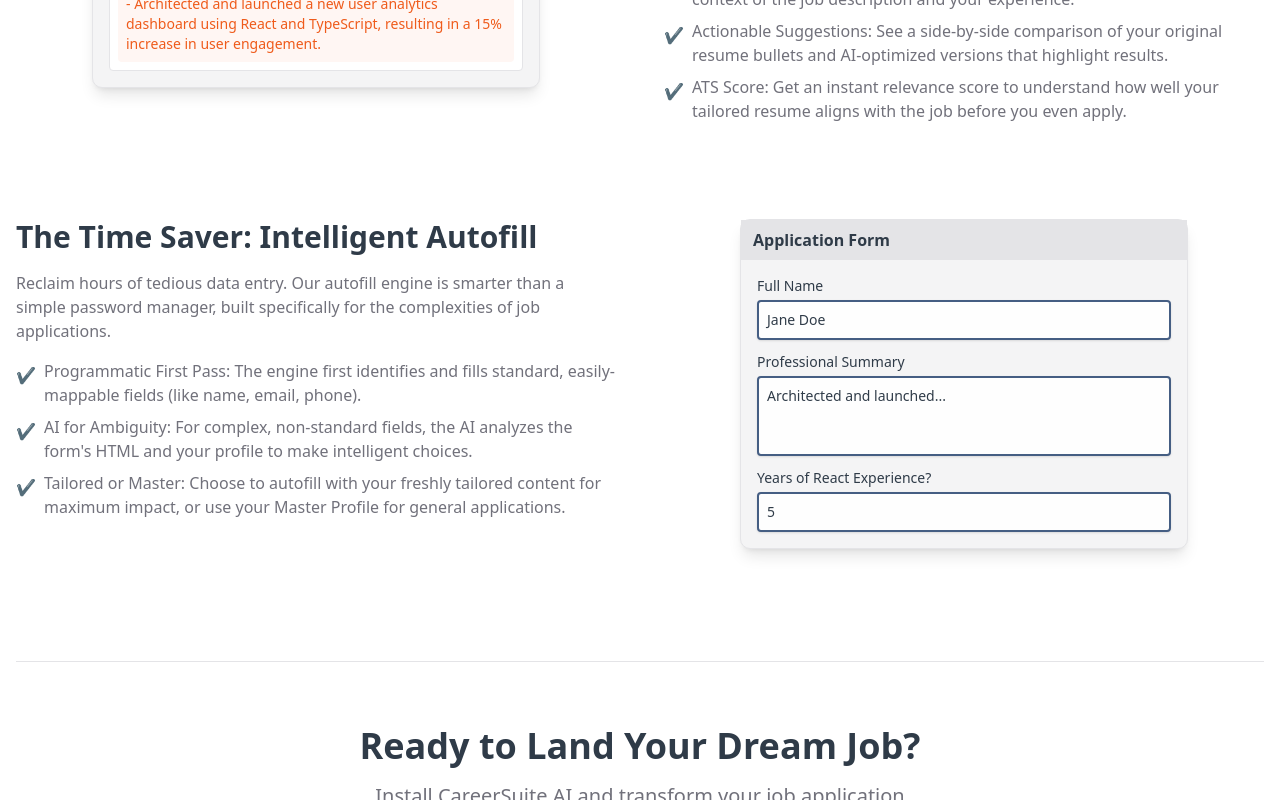
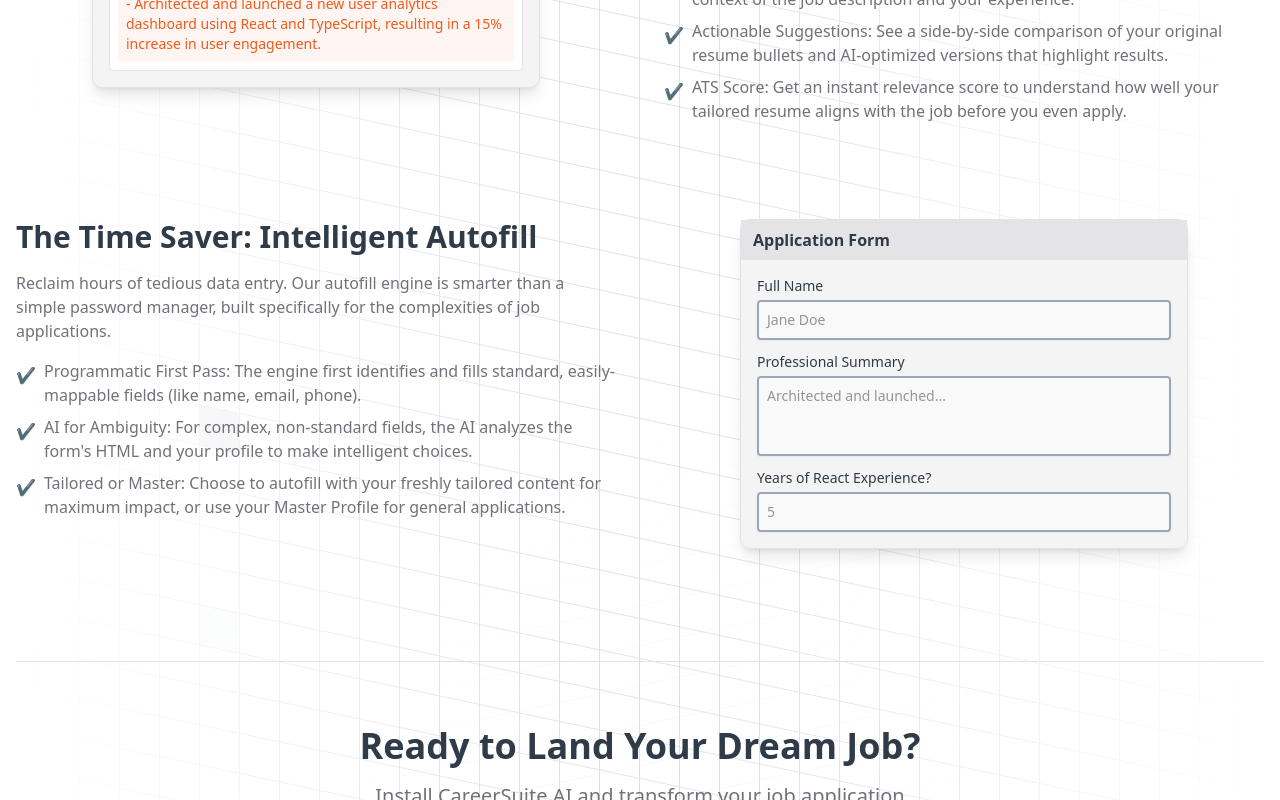
Before and after one commit to Frankwerd/CareerSuite-Website, a Next.js app: page /how-it-works in a window 1280 px wide. Shown: the part 1782-2582 px from the top of the page. Built offline with nearby package versions, Linux system fonts and the light colour scheme.

Commit message:
Update page.tsx

```diff
--- a/src/app/how-it-works/page.tsx
+++ b/src/app/how-it-works/page.tsx
@@ -1,6 +1,8 @@
 "use client";
 
 import React from 'react';
+import { AnimatedGridPattern } from "@/components/magicui/animated-grid-pattern";
+import { cn } from "@/lib/utils";
 import Link from 'next/link';
 import Image from 'next/image';
 import { Button } from "@/components/ui/button";
@@ -14,7 +16,29 @@ const Icon = ({ path, className }: { path: string, className?: string }) => (
 
 const HowItWorksPage = () => {
   return (
-    <div className="container mx-auto px-4 py-12">
+    <div className="container mx-auto px-4 py-12 relative"> {/* Added relative positioning */}
+        <AnimatedGridPattern
+            numSquares={50}
+            maxOpacity={0.1}
+            duration={1.5}
+            repeatDelay={0.25}
+            className={cn(
+              "[mask-image:radial-gradient(ellipse_at_center,white_10%,transparent_70%)]",
+              "inset-x-0 inset-y-[-30%] h-[200%] skew-y-12",
+              "z-[-1]",
+            )}
+          />
+          <AnimatedGridPattern
+            numSquares={50}
+            maxOpacity={0.1}
+            duration={1.5}
+            repeatDelay={0.25}
+            className={cn(
+              "[mask-image:radial-gradient(ellipse_at_center,white_10%,transparent_70%)]",
+              "inset-x-0 inset-y-[70%] h-[200%] skew-y-[-12deg]",
+              "z-[-1]",
+            )}
+          />
         {/* Header Section */}
         <header className="text-center py-12 md:py-16">
           <div className="inline-block mb-6">
```
